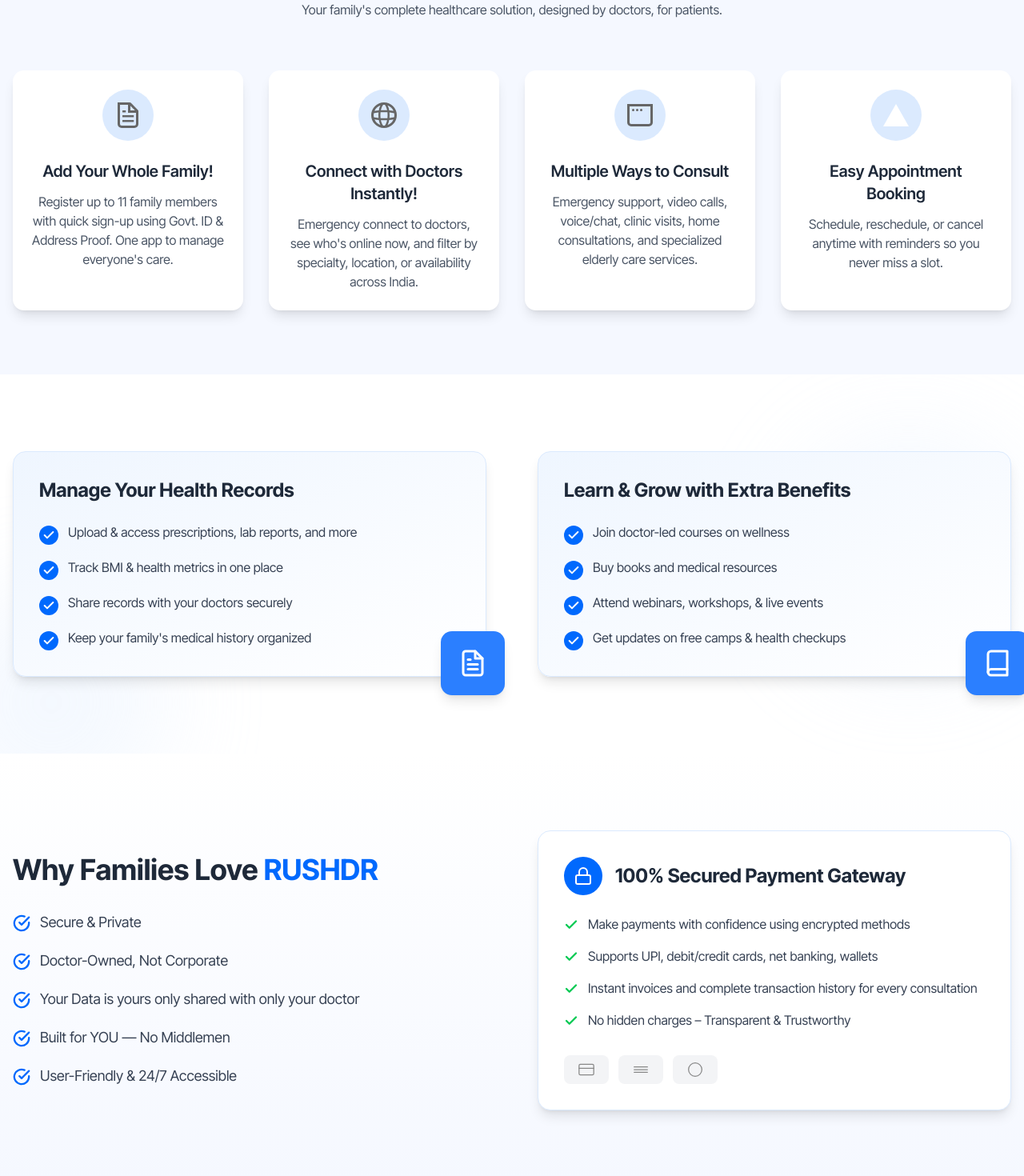
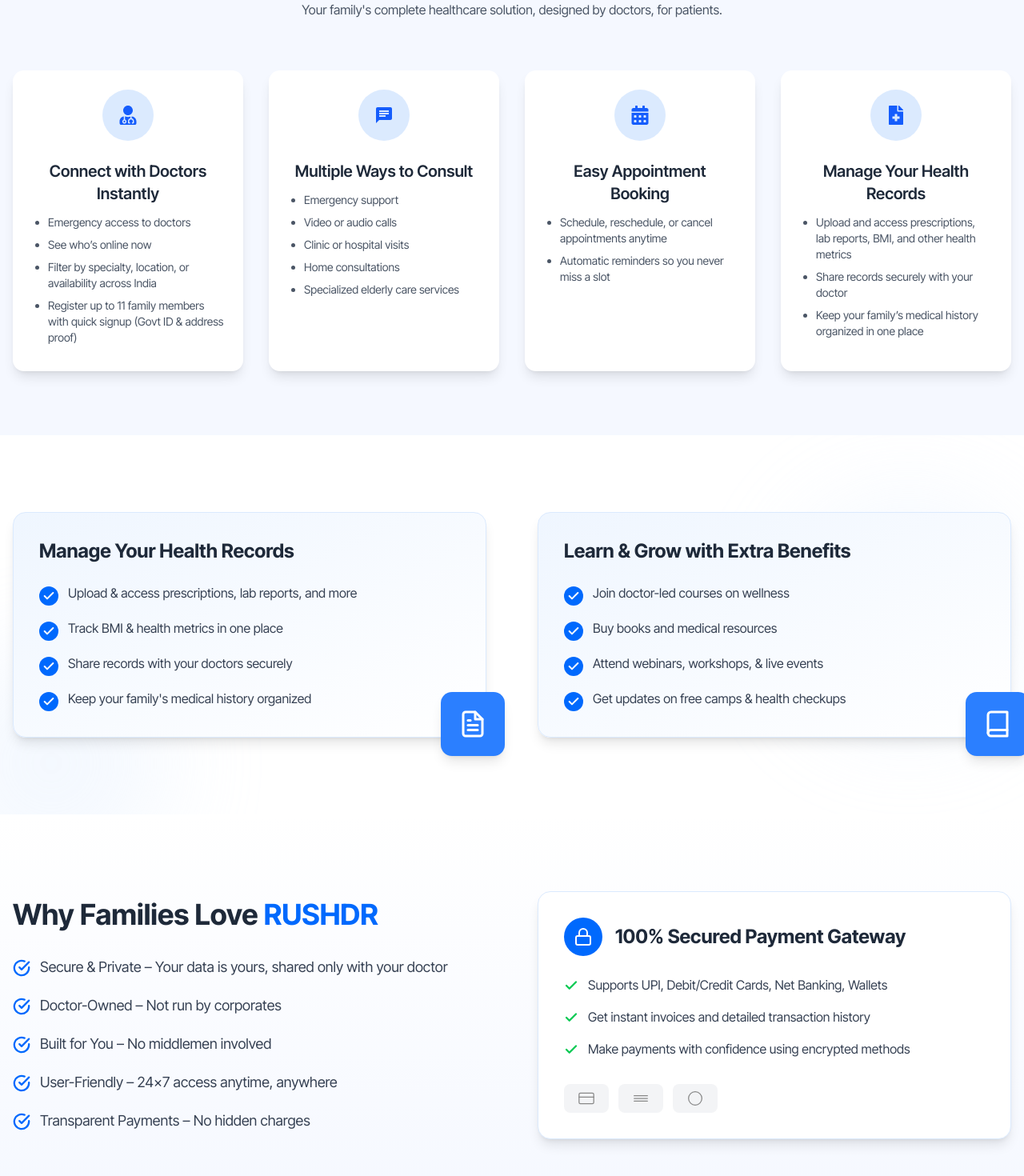
Before and after one commit to Ganeshghatti/RUSH-Patient-Landing-page, a Next.js app: page / in a window 1280 px wide. Shown: the part 940-2410 px from the top of the page at 80% size. Built offline with nearby package versions, Linux system fonts and the light colour scheme.

Commit message:
Added all changes based on that doc

```diff
--- a/package.json
+++ b/package.json
@@ -17,6 +17,7 @@
     "next": "15.3.1",
     "react": "^19.0.0",
     "react-dom": "^19.0.0",
+    "react-icons": "^5.5.0",
     "tailwind-merge": "^3.2.0"
   },
   "devDependencies": {
--- a/src/components/navbar.jsx
+++ b/src/components/navbar.jsx
@@ -32,7 +32,6 @@
     { name: "Features", href: "#features", id: "features" },
     { name: "Health Records", href: "#health-records", id: "health-records" },
     { name: "Benefits", href: "#benefits", id: "benefits" },
-    { name: "Contact", href: "#cta", id: "cta" },
   ];
 
   return (
--- a/src/section/benefits.jsx
+++ b/src/section/benefits.jsx
@@ -6,18 +6,17 @@
 
 const Benefits = () => {
   const benefitsList = [
-    "Secure & Private",
-    "Doctor-Owned, Not Corporate",
-    "Your Data is yours only shared with only your doctor",
-    "Built for YOU — No Middlemen",
-    "User-Friendly & 24/7 Accessible",
+    "Secure & Private – Your data is yours, shared only with your doctor",
+    "Doctor-Owned – Not run by corporates",
+    "Built for You – No middlemen involved",
+    "User-Friendly – 24x7 access anytime, anywhere",
+    "Transparent Payments – No hidden charges",
   ];
 
   const paymentFeatures = [
+    "Supports UPI, Debit/Credit Cards, Net Banking, Wallets",
+    "Get instant invoices and detailed transaction history",
     "Make payments with confidence using encrypted methods",
-    "Supports UPI, debit/credit cards, net banking, wallets",
-    "Instant invoices and complete transaction history for every consultation",
-    "No hidden charges – Transparent & Trustworthy",
   ];
 
   return (
--- a/src/section/cta.jsx
+++ b/src/section/cta.jsx
@@ -22,7 +22,8 @@
             viewport={{ once: true }}
             transition={{ duration: 0.7 }}
           >
-            Register Today – Protect Your Family's Health!
+           Register now & protect your family's health <span className="text-red-500">24x7
+            </span>
           </motion.h2>
 
           <motion.p
--- a/src/section/features.jsx
+++ b/src/section/features.jsx
@@ -1,10 +1,10 @@
 "use client";
 
 import React from "react";
-import Image from "next/image";
 import { motion } from "framer-motion";
 import { Button } from "@/components/ui/button";
-
+import { FaUserMd, FaCalendarAlt, FaFileMedical } from "react-icons/fa";
+import { MdChat } from "react-icons/md";
 const Features = () => {
   // Animation variants
   const containerVariants = {
@@ -25,28 +25,42 @@
 
   const features = [
     {
-      icon: "/file.svg",
-      title: "Add Your Whole Family!",
-      description:
-        "Register up to 11 family members with quick sign-up using Govt. ID & Address Proof. One app to manage everyone's care.",
+      Icon: FaUserMd,
+      title: "Connect with Doctors Instantly",
+      points: [
+        "Emergency access to doctors",
+        "See who’s online now",
+        "Filter by specialty, location, or availability across India",
+        "Register up to 11 family members with quick signup (Govt ID & address proof)",
+      ],
     },
     {
-      icon: "/globe.svg",
-      title: "Connect with Doctors Instantly!",
-      description:
-        "Emergency connect to doctors, see who's online now, and filter by specialty, location, or availability across India.",
+      Icon: MdChat,
+      title: "Multiple Ways to Consult",
+      points: [
+        "Emergency support",
+        "Video or audio calls",
+        "Clinic or hospital visits",
+        "Home consultations",
+        "Specialized elderly care services",
+      ],
     },
     {
-      icon: "/window.svg",
-      title: "Multiple Ways to Consult",
-      description:
-        "Emergency support, video calls, voice/chat, clinic visits, home consultations, and specialized elderly care services.",
+      Icon: FaCalendarAlt,
+      title: "Easy Appointment Booking",
+      points: [
+        "Schedule, reschedule, or cancel appointments anytime",
+        "Automatic reminders so you never miss a slot",
+      ],
     },
     {
-      icon: "/vercel.svg",
-      title: "Easy Appointment Booking",
-      description:
-        "Schedule, reschedule, or cancel anytime with reminders so you never miss a slot.",
+      Icon: FaFileMedical,
+      title: "Manage Your Health Records",
+      points: [
+        "Upload and access prescriptions, lab reports, BMI, and other health metrics",
+        "Share records securely with your doctor",
+        "Keep your family’s medical history organized in one place",
+      ],
     },
   ];
 
@@ -64,8 +78,7 @@
             What Makes <span className="text-[#0069FD]">RUSHDR</span> Special?
           </h2>
           <p className="text-gray-600 max-w-2xl mx-auto">
-            Your family's complete healthcare solution, designed by doctors, for
-            patients.
+            Your family's complete healthcare solution, designed by doctors, for patients.
           </p>
         </motion.div>
 
@@ -83,34 +96,21 @@
               className="bg-white rounded-xl p-6 shadow-lg hover:shadow-xl transition-shadow duration-300"
             >
               <div className="bg-blue-100 w-16 h-16 rounded-full flex items-center justify-center mb-6 mx-auto">
-                <div className="relative w-8 h-8">
-                  <Image
-                    src={feature.icon}
-                    alt={feature.title}
-                    fill
-                    className="object-contain"
-                  />
-                </div>
+                <feature.Icon className="text-blue-600 text-2xl" />
               </div>
               <h3 className="text-xl text-center font-semibold text-gray-800 mb-3">
                 {feature.title}
               </h3>
-              <p className="text-gray-600 text-center">{feature.description}</p>
+              <ul className="text-gray-600 text-sm text-left list-disc pl-5">
+                {feature.points.map((point, idx) => (
+                  <li key={idx} className="mb-2">
+                    {point}
+                  </li>
+                ))}
+              </ul>
             </motion.div>
           ))}
         </motion.div>
-
-        {/* <motion.div
-          initial={{ opacity: 0 }}
-          whileInView={{ opacity: 1 }}
-          viewport={{ once: true }}
-          transition={{ duration: 0.7, delay: 0.5 }}
-          className="mt-12 text-center"
-        >
-          <Button size="lg" className="bg-[#0069FD] hover:bg-blue-600">
-            Learn More
-          </Button>
-        </motion.div> */}
       </div>
     </section>
   );
--- a/src/section/hero.jsx
+++ b/src/section/hero.jsx
@@ -81,7 +81,7 @@
             <div className="relative h-[400px] md:block hidden md:h-[500px] w-full">
               <div className="absolute inset-0 bg-white/10 backdrop-blur-md rounded-2xl overflow-hidden shadow-xl">
                 <Image
-                  src="/hero.jpg"
+                  src="/Hero1.jpeg"
                   alt="Doctor with patient"
                   fill
                   className="object-cover rounded-2xl"
```
Also changed, not shown: public/Hero1.jpeg (added), 1 other file (tests, documents, lock files or other folders).
